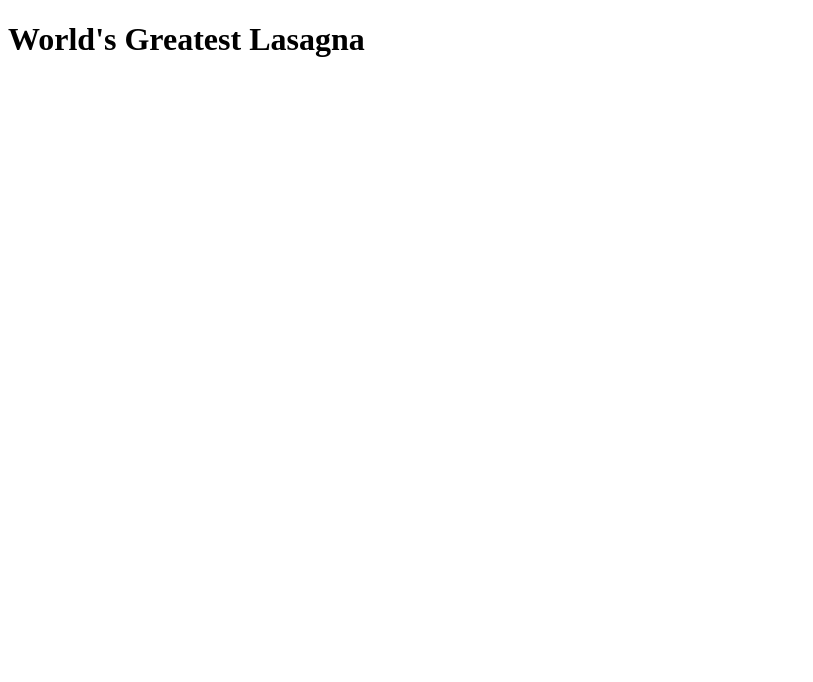
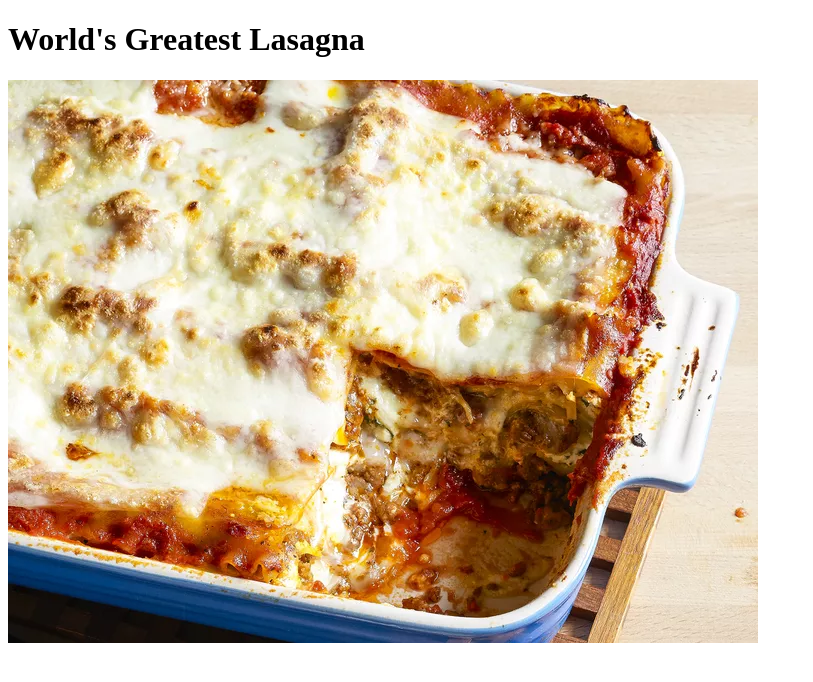
Before and after one commit to obeisantly/odin-recipes, a plain HTML site: page recipes/lasagna.html in a window 1280 px wide. Shown: the whole page, without its empty margins (0-813 px from the left). Drawn offline with Linux system fonts and the light colour scheme.

Commit message:
Add image on page

```diff
--- a/recipes/lasagna.html
+++ b/recipes/lasagna.html
@@ -8,6 +8,7 @@
 <body>
 
     <h1>World's Greatest Lasagna</h1>
+    <img src="../images/23600-worlds-best-lasagna-armag-4x3-1-b24f9ad518d74090bf197828492c64a6.webp">
 
 </body>
 </html>
```
